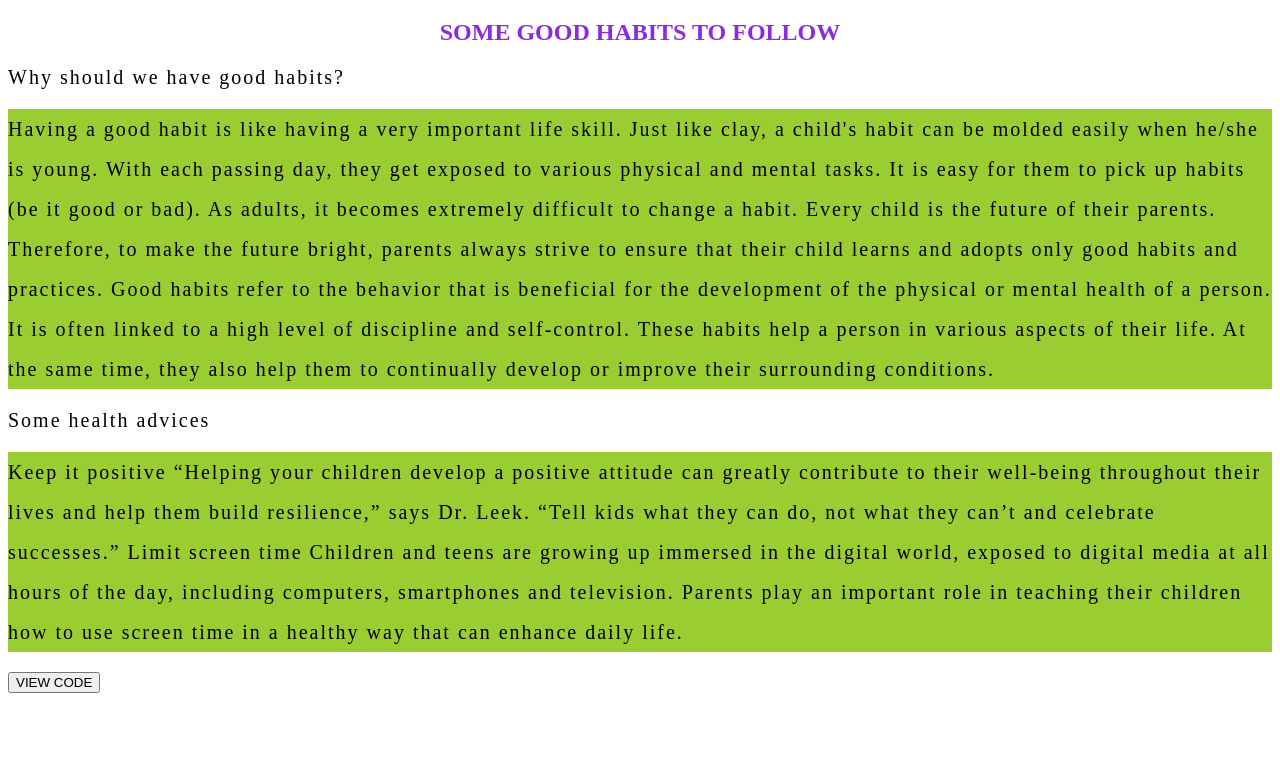
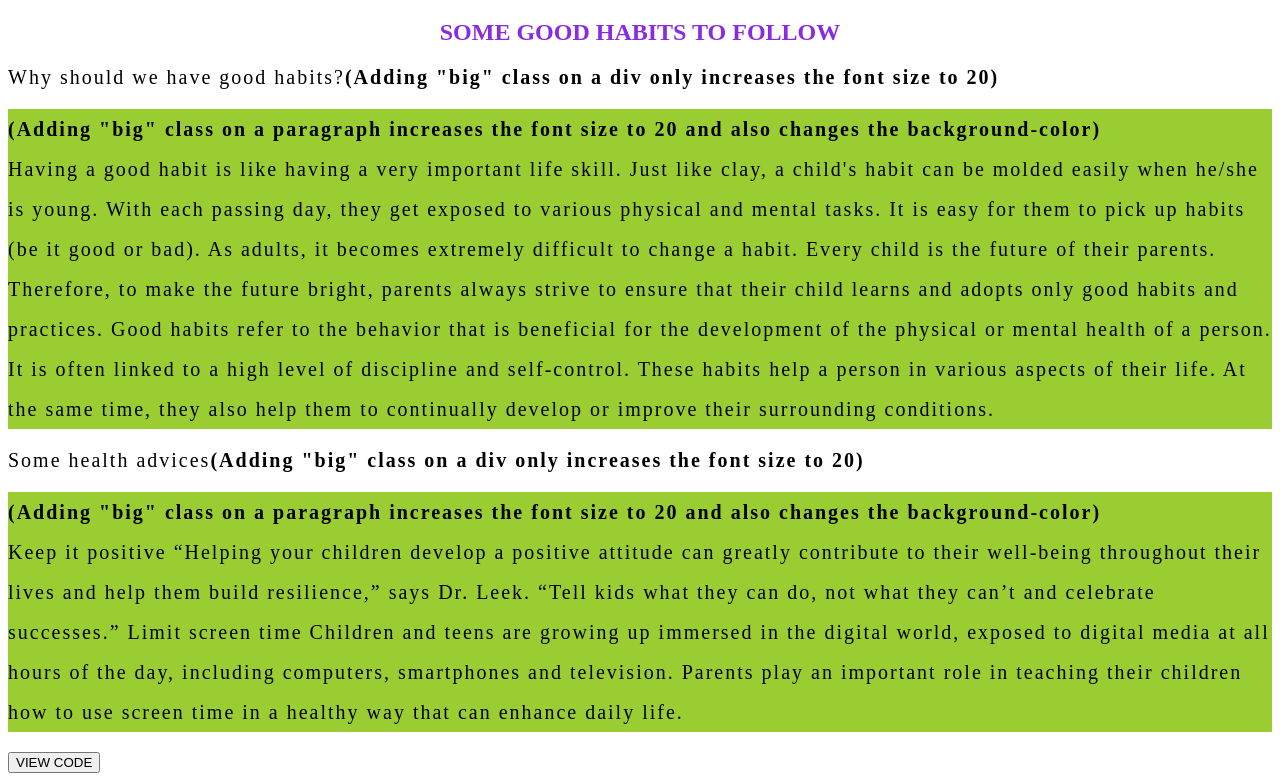
Before and after one commit to mesandhya2403/webassignmentq4, a plain HTML site: page index.html in a window 1280 px wide. Shown: the part 61-842 px from the top of the page. Before the commit the page ends 800 px from the top, so only its background shows below. Drawn offline with Linux system fonts and the light colour scheme.

Commit message:
Update index.html

```diff
--- a/index.html
+++ b/index.html
@@ -11,7 +11,7 @@
         font-weight: 400;
         letter-spacing: 2px;
     }
-    .big p{
+    p.big{
         background-color: yellowgreen;
         line-height: 200%;
         letter-spacing: 2px;
@@ -30,9 +30,9 @@
 <body >
     <h1>QUESTION 4</h1>
     <h2>SOME GOOD HABITS TO FOLLOW</h2>
-   <div class="big">
-        <div>Why should we have good habits?</div>
-    <p >Having a good habit is like having a very important life skill. Just like clay, a child's habit can be molded easily when he/she is young.
+   <div>
+        <div class="big">Why should we have good habits?<strong>(Adding "big" class on a div only increases the font size to 20)</strong></div>
+    <p class="big"><strong>(Adding "big" class on a paragraph increases the font size to 20 and also changes the background-color)</strong><br>Having a good habit is like having a very important life skill. Just like clay, a child's habit can be molded easily when he/she is young.
 
         With each passing day, they get exposed to various physical and mental tasks. It is easy for them to pick up habits (be it good or bad).
 
@@ -43,11 +43,12 @@
         It is often linked to a high level of discipline and self-control. These habits help a person in various aspects of their life.
 
         At the same time, they also help them to continually develop or improve their surrounding conditions.</p>
-    </div>
 </div>
-<div class="big">
-    Some health advices
-    <p> Keep it positive
+<div>
+    <div class="big">Some health advices<strong>(Adding "big" class on a div only increases the font size to 20)</strong></div>
+    <p class="big">
+        <strong>(Adding "big" class on a paragraph increases the font size to 20 and also changes the background-color)</strong><br>
+        Keep it positive
         “Helping your children develop a positive attitude can greatly contribute to their well-being throughout their lives and help them build resilience,” says Dr. Leek. “Tell kids what they can do, not what they can’t and celebrate successes.”
 
          Limit screen time
```
